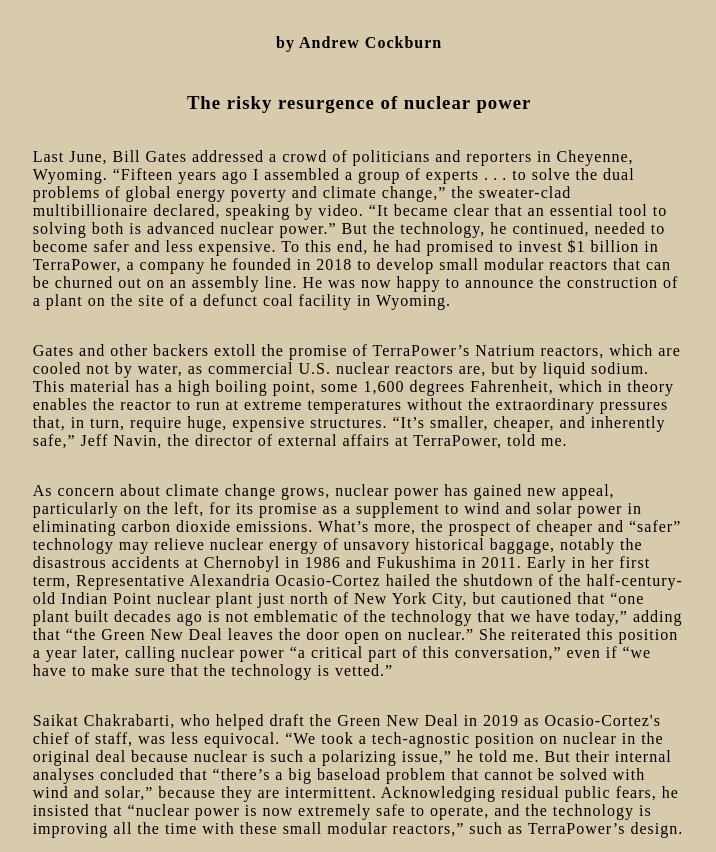
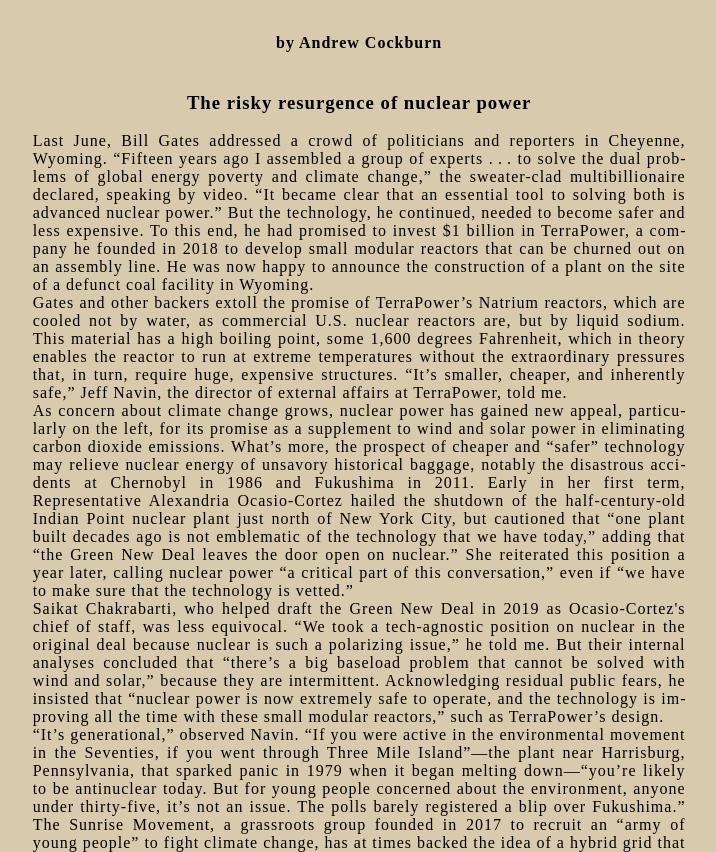
Before and after one commit to leonardozilli/WebTech_Project, a plain HTML site: page articles/spent-fuel-the-risky-resurgence-of-nuclear-power.html in a window 1280 px wide. Shown: the part 840-1692 px from the top of the page, without its empty margins (211-927 px from the left). Drawn offline with nearby package versions, Linux system fonts and the light colour scheme; a web font is replaced by a local one.

Commit message:
justify text

```diff
--- a/styles/article-style.css
+++ b/styles/article-style.css
@@ -9,6 +9,12 @@
 article > h1 {
     text-transform: uppercase;
     font-family: 'Jamolhari', serif;
+}
+
+article p {
+    hyphens: auto;
+    text-align: justify;
+    margin: 0;
 }
 
 
```
Also changed, not shown: articles/spent-fuel-the-risky-resurgence-of-nuclear-power.html (+0 -1 lines).
